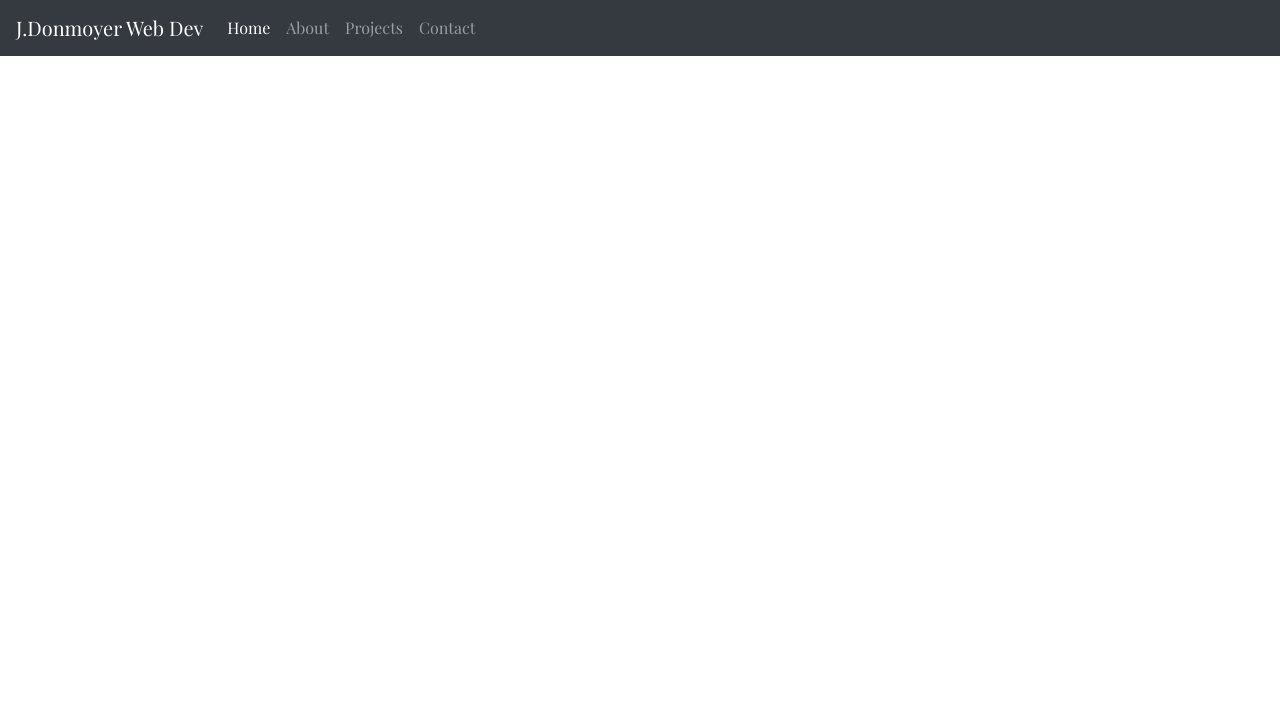
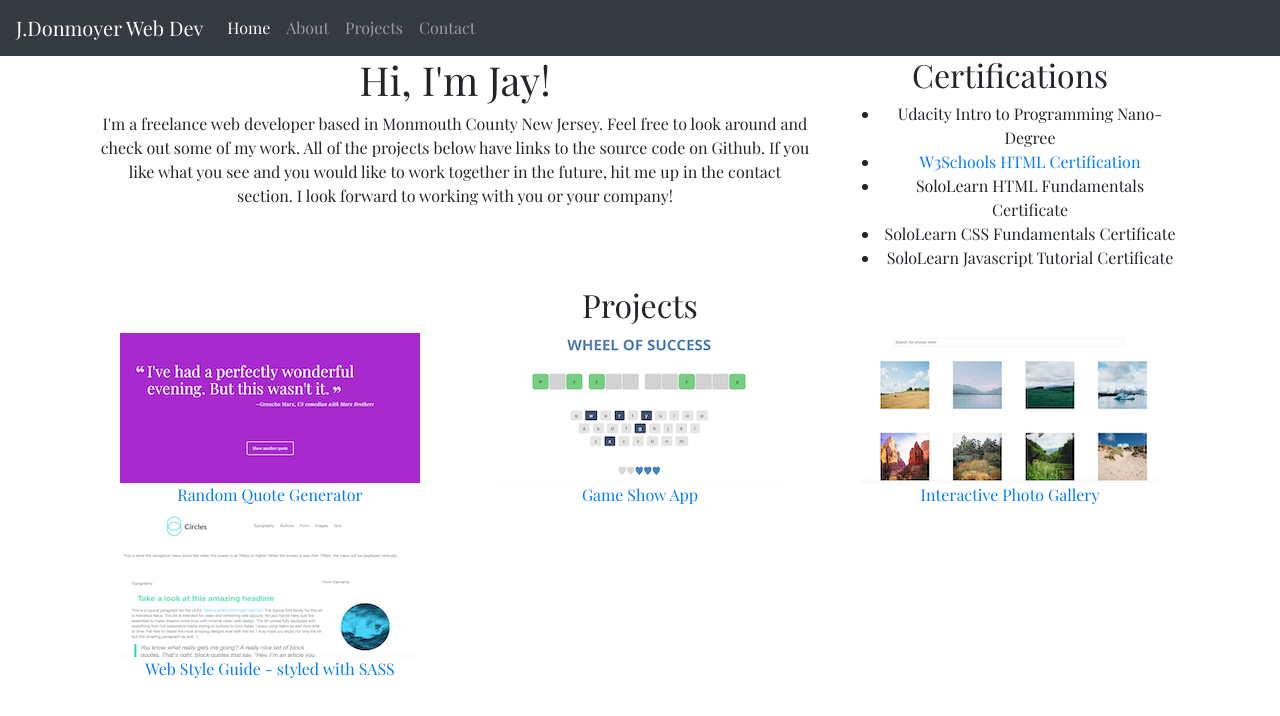
Before and after one commit to Jason-Donmoyer/J_Donmoyer_FL_Portfolio, a plain HTML site: page index.html in a window 1280 px wide. Drawn offline with nearby package versions, Linux system fonts and the light colour scheme; a web font is replaced by a local one.

Commit message:
started bootstrap layout

```diff
--- a/css/styles.css
+++ b/css/styles.css
@@ -1,6 +1,16 @@
 * {
     box-sizing: border-box;
     font-family: 'Playfair Display', serif;
+}
+
+h1,
+h2 {
+    text-align: center;
+}
+
+.row {
+    margin: 0 auto;
+    text-align: center;
 }
 
 
--- a/index.html
+++ b/index.html
@@ -12,7 +12,7 @@
 
 </head>
 <body>
-
+    <!-- NAVIGATION -->
     <nav class="navbar navbar-expand-md navbar-dark bg-dark">
             <a class="navbar-brand" href="#">J.Donmoyer Web Dev</a>
             <button class="navbar-toggler" type="button" data-toggle="collapse" data-target="#navbarNav" aria-controls="navbarNav" aria-expanded="false" aria-label="Toggle navigation">
@@ -24,17 +24,63 @@
                     <a class="nav-link" href="#">Home <span class="sr-only">(current)</span></a>
                 </li>
                 <li class="nav-item">
-                    <a class="nav-link" href="#">About</a>
+                    <a class="nav-link" href="#about">About</a>
                 </li>
                 <li class="nav-item">
-                    <a class="nav-link" href="#">Projects</a>
+                    <a class="nav-link" href="#projects">Projects</a>
                 </li>
                 <li class="nav-item">
                         <a class="nav-link" href="#">Contact</a>
                     </li>
                 </ul>
             </div>
-            </nav>
+        </nav>
+
+        <!-- ABOUT -->
+
+        <div class="container">
+            <div class="row">
+                <div id="about" class="col-sm-12 col-lg-8">
+                    <h1>Hi, I'm Jay!</h1>
+                    <p>I'm a freelance web developer based in Monmouth County New Jersey. Feel free to look around and check out some of my work. All of the projects below have links to the source code on Github. If you like what you see and you would like to work together in the future, hit me up in the contact section. I look forward to working with you or your company!</p>
+                </div>
+                <div class="col-sm-12 col-lg-4">
+                    <h2>Certifications</h2>
+                    <ul>
+                        <li>Udacity Intro to Programming Nano-Degree</li>
+                        <li><a href="https://certification.w3schools.com/w3certified.asp?email=j.donmoyer523@gmail.com" target="_blank">W3Schools HTML Certification</a></li>
+                        <li>SoloLearn HTML Fundamentals Certificate</li>
+                        <li>SoloLearn CSS Fundamentals Certificate</li>
+                        <li>SoloLearn Javascript Tutorial Certificate</li>
+                    </ul>
+                </div>
+            </div>
+            <!-- PROJECTS -->
+            <h2>Projects</h2>
+            <div id="projects" class="row">
+
+                <div class="col-sm-12 col-md-6 col-lg-4">
+                    <img src="images/randQuoteGen.png" alt="Random Quote Generator">
+                    <figcaption><a href="https://jason-donmoyer.github.io/Random_Quote_Generator/" target="_blank">Random Quote Generator</a></figcaption>
+                </div>
+
+                <div class="col-sm-12 col-md-6 col-lg-4">
+                        <img src="images/wheelOfSuccess.png" alt="Game show app">
+                        <figcaption><a href="https://jason-donmoyer.github.io/Game-Show-App/" target="_blank">Game Show App</a></figcaption>
+                </div>
+
+                <div class="col-sm-12 col-md-6 col-lg-4">
+                        <img src="images/photoGal.png" alt="Interactive Photo Gallery">
+                        <figcaption><a href="https://jason-donmoyer.github.io/Interactive_Photo_gallery/" target="_blank">Interactive Photo Gallery</a></figcaption>
+                </div>
+
+                <div class="col-sm-12 col-md-6 col-lg-4">
+                        <img src="images/sassStyleGuide.png" alt="Style Guide Built With SASS">
+                        <figcaption><a href="https://jason-donmoyer.github.io/TH-Project4-Sass/" target="_blank">Web Style Guide - styled with SASS</a></figcaption>
+                </div>
+
+            </div>
+        </div>
 
     <script src="https://code.jquery.com/jquery-3.3.1.slim.min.js" integrity="sha384-q8i/X+965DzO0rT7abK41JStQIAqVgRVzpbzo5smXKp4YfRvH+8abtTE1Pi6jizo" crossorigin="anonymous"></script>
     <script src="https://cdnjs.cloudflare.com/ajax/libs/popper.js/1.14.7/umd/popper.min.js" integrity="sha384-UO2eT0CpHqdSJQ6hJty5KVphtPhzWj9WO1clHTMGa3JDZwrnQq4sF86dIHNDz0W1" crossorigin="anonymous"></script>
```
Also changed, not shown: images/photoGal.png (added), images/randQuoteGen.png (added), images/sassStyleGuide.png (added), images/wheelOfSuccess.png (added).
